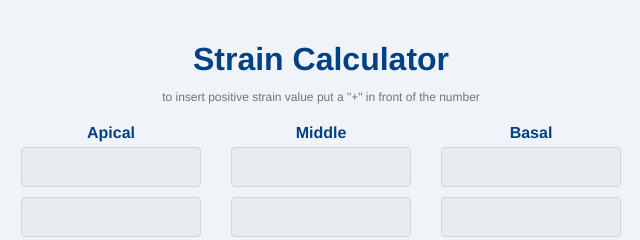
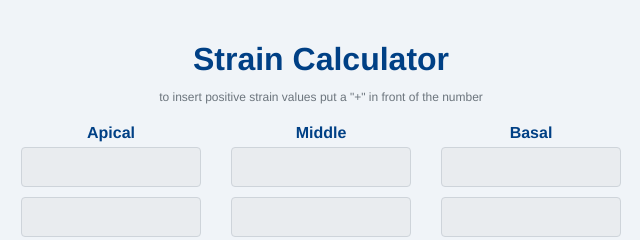
Before and after one commit to riccardo1791/Strain, a plain HTML site: page index.html in a window 1280 px wide. Shown: the top 240 px of the page, 319-959 px from the left. Drawn offline with Linux system fonts and the light colour scheme.

Commit message:
Update index.html

```diff
--- a/index.html
+++ b/index.html
@@ -88,7 +88,7 @@
 <body>
     <h1>Strain Calculator</h1>
     <div class="description">
-        to insert positive strain value put a "+" in front of the number
+        to insert positive strain values put a "+" in front of the number
     </div>
     <form id="calculator-form">
         <div class="form-container">
```
